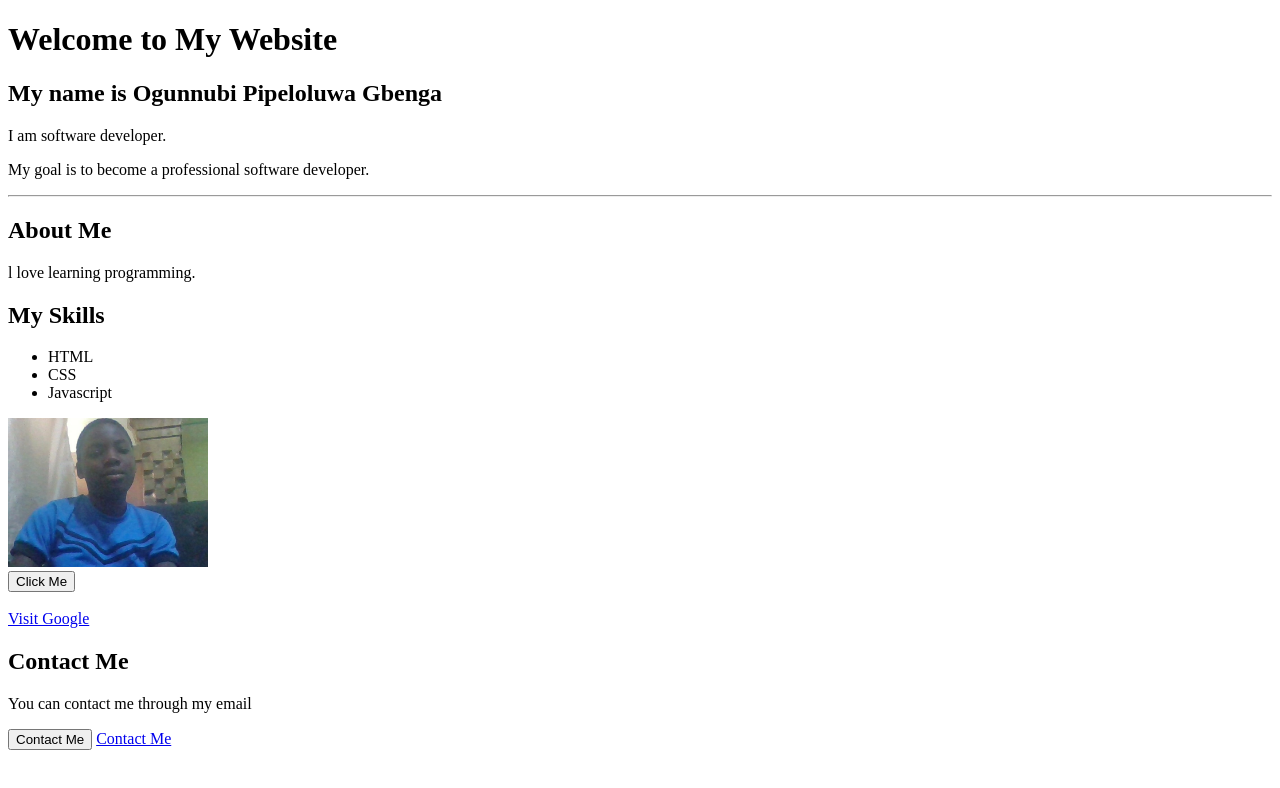
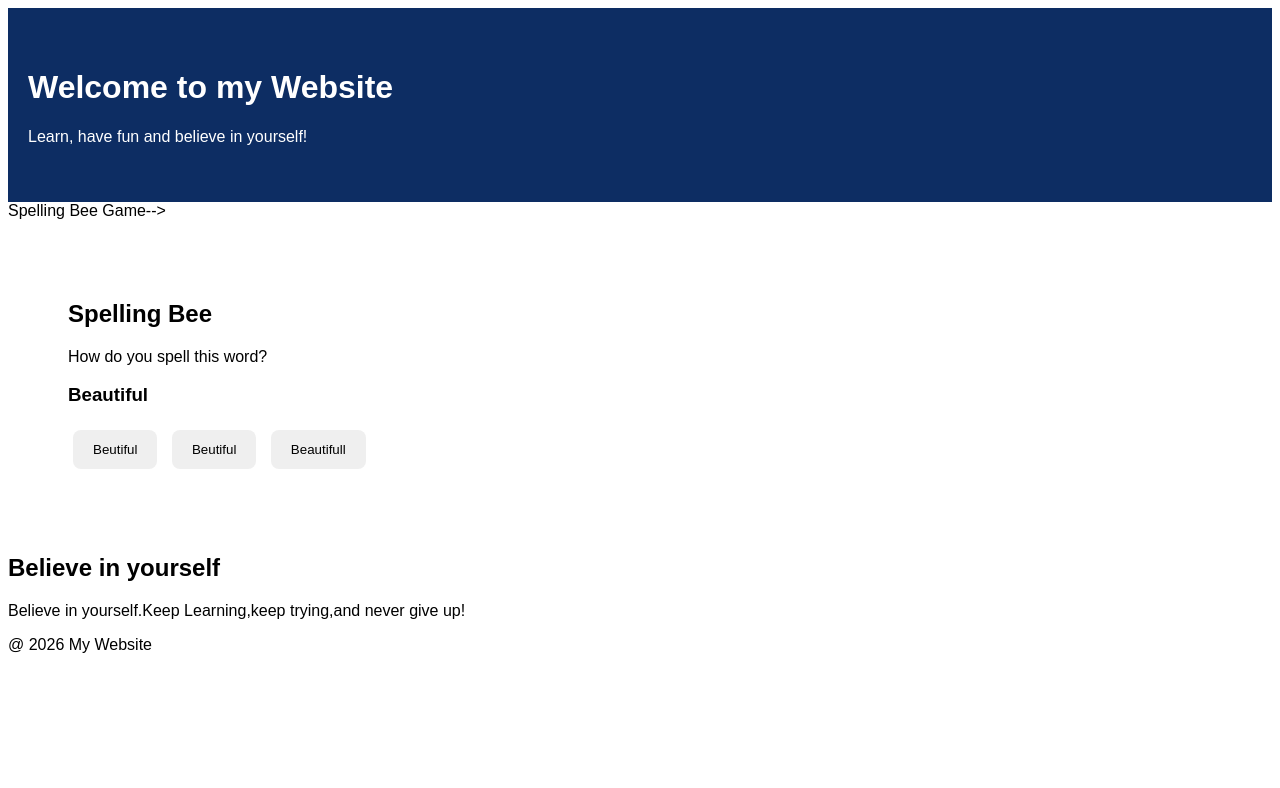
Before and after one commit to pipeweb2026/my-website, a plain HTML site: page index.html in a window 1280 px wide. Drawn offline with Linux system fonts and the light colour scheme.

Commit message:
Update index.html

```diff
--- a/index.html
+++ b/index.html
@@ -1,35 +1,91 @@
 <!DOCTYPE html>
 <html>
 <head>
-     <title>My First Website</title
-     <link rel="stylesheet"
-href="style.css">
+     <title>Pipe's World</title>
+
+     <style>
+          body {
+               font-family:Arial,
+     sans-serif;
+               background: #071a3d
+               color: white;
+               text-align: center
+               margin: 0
+          }
+          header {
+               padding: 40px 20px;
+               background: #0d2d63;
+               color: white;
+          }
+
+          section{
+               padding: 30px;
+          }
+
+         button {
+              padding: 12px 20px;
+              margin:5px;
+              border: none;
+              border-radius: 8px;
+              cursor: pointer;
+         }
+
+     </style>
+
 </head>
 <body>
-     <h1>Welcome to My Website</h1>
-     <h2>My name is Ogunnubi Pipeloluwa Gbenga</h2>
-     <p>I am software developer. </p>
-     <p>My goal is to become a  professional
-     software developer.</p>
-     <hr>
-     <h2>About Me</h2>
-     <p>l love learning programming.</p>
-     <h2>My Skills</h2>
-     <ul>
-     <li>HTML</li>
-     <li>CSS</li>
-     <li>Javascript</li>
-     </ul>
-     <img src="main.html.jpg" alt="My Picture"
-     width="200"
-     <br><br>
-     <button>Click Me</button>
-     <br><br>
-     <a href="https://google.com">Visit Google</a>
-     </body>
-     <h2>Contact Me</h2>
-     <p>You can contact me through my email</p>
-     <button>Contact Me</button>
-     <a href="mailto:ogunnubigbenga1@gmail.com"
-     <button>Contact Me</button>
-</a>
+
+    <header>
+         <h1>Welcome to my Website</h1>
+         <p>Learn, have fun and believe in yourself!</p>
+    </header>
+
+
+     <!-->Spelling Bee Game-->
+
+     <section>
+
+          <section>
+
+               <h2>Spelling Bee</h2>
+
+               <p>How do you spell this word?</p>
+               <h3>Beautiful</h3>
+               <button
+          onclick="alert('Correct!')">
+                    Beutiful
+               </button>
+
+          </button>
+
+          <button
+     onclick="alert('Wrong! Try again')">
+               Beutiful
+          </button>
+
+          <button
+     onclick="alert('Wrong! Try again')">
+               Beautifull
+          </button>
+
+          </section>
+
+
+     </section>
+        <h2>Believe in yourself</h2>
+        <p2>
+             Believe in yourself.Keep Learning,keep trying,and never give up!
+        </p>
+
+     </section>
+
+
+     <footer>
+
+        <p>@ 2026 My Website</p>
+
+     </footer>
+
+</body>
+</html>
+</body>
```
